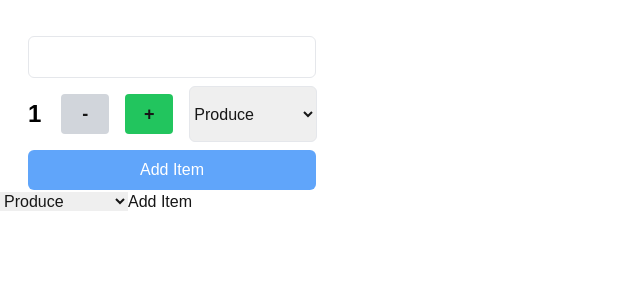
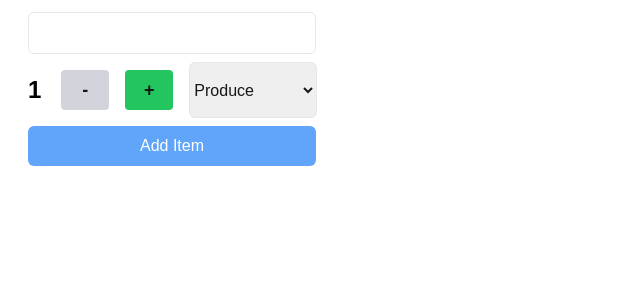
Before and after one commit to SAITjrao/cprg306-assignments, a Next.js app: page /week-5 in a window 1280 px wide. Shown: the top 300 px of the page, without its empty margins (0-640 px from the left). Built offline with nearby package versions, Linux system fonts and the light colour scheme.

Commit message:
moved form code into new-item.js

```diff
--- a/app/week-5/page.js
+++ b/app/week-5/page.js
@@ -1,52 +1,9 @@
 "use client";
 
-import { useState } from "react";
 import NewItem from "./new-item";
 
 export default function Page(){
-    const [name, setName] = useState("");
-    const [quantity, setQuantity] = useState(1);
-    const [category, setCategory] = useState("produce");
-
-    function handleSubmit(e){
-        e.preventDefault;
-
-        const item = {
-            name,
-            quantity,
-            category
-        }
-
-        console.log(item);
-        alert(`Item added:
-            \nName: ${name}
-            \nQuantity: ${quantity}
-            \nCategory: ${category}`);
-
-        setName("");
-        setQuantity(1);
-        setCategory("produce");
-    }
-
-
     return(
-        <form onSubmit={handleSubmit}>
-            <input type="text" value={name} onChange={(e) => setName(e.target.value)} required></input>
-            <NewItem />
-            <select value={category} onChange={(e) => setCategory(e.target.value)}>
-                <option value="produce">Produce</option>
-                <option value="dairy">Dairy</option>
-                <option value="bakery">Bakery</option>
-                <option value="meat">Meat</option>
-                <option value="frozen">Frozen Foods</option>
-                <option value="canned">Canned Goods</option>
-                <option value="dry goods">Dry Goods</option>
-                <option value="beverages">Beverages</option>
-                <option value="snacks">Snacks</option>
-                <option value="household">Household</option>
-                <option value="other">Other</option>
-            </select>
-            <button type="submit" onSubmit={handleSubmit}>Add Item</button>
-    </form>
+        <NewItem />
     )
 }
```
